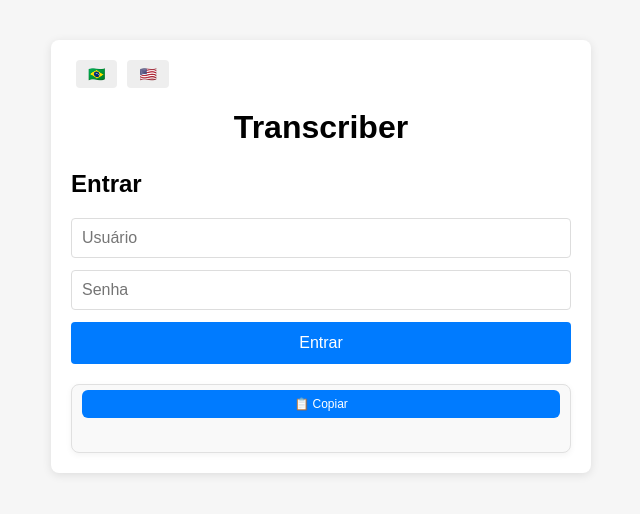
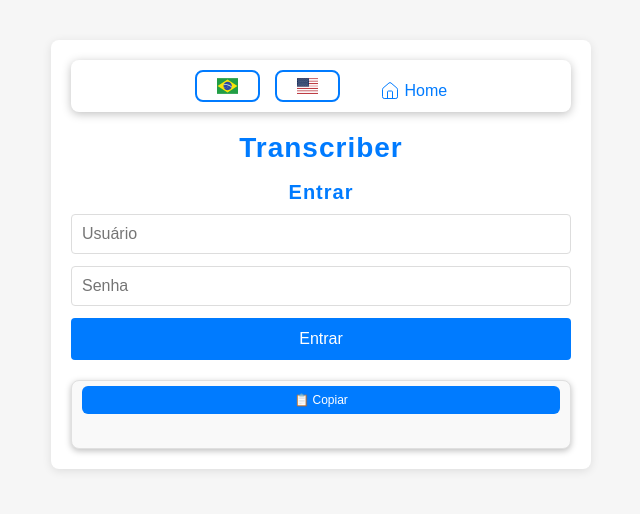
Before and after one commit to lucaspiressimao/transcriber-web, a FastAPI app: page /login in a window 1280 px wide. Shown: the top 514 px of the page, without its empty margins (319-959 px from the left). Run offline with FastAPI, Linux system fonts and the light colour scheme; parts of the project's set-up code (start-up, migrations or seed data) failed here and were passed over.

Commit message:
History with new CSS style

```diff
--- a/app/main.py
+++ b/app/main.py
@@ -13,6 +13,10 @@ import os
 from dotenv import load_dotenv
 from .auth import create_default_user
 from .database import AsyncSessionLocal
+
+from fastapi import Query
+from sqlalchemy import select, func
+from sqlalchemy.future import select
 
 from .auth import get_current_user, create_access_token, authenticate_user
 from .database import init_db, get_db
@@ -73,6 +77,7 @@ async def home(request: Request, current_user=Depends(get_current_user)):
 
     response =  templates.TemplateResponse("index.html", {
         "request": request,
+        "lang": get_lang(request),
         "user": current_user.username if current_user else None,
         "t": get_translations(get_lang(request)),
         "last_email": get_email(request),
@@ -84,6 +89,44 @@ async def home(request: Request, current_user=Depends(get_current_user)):
         response = RedirectResponse("/login", status_code=HTTP_302_FOUND)
 
     return response
+
+@app.get("/history", response_class=HTMLResponse)
+async def transcription_history(
+    request: Request,
+    page: int = Query(1, ge=1),
+    current_user=Depends(get_current_user),
+    db: AsyncSession = Depends(get_db)
+):
+    if not current_user:
+        return RedirectResponse("/login", status_code=HTTP_302_FOUND)
+
+    page_size = 10
+    offset = (page - 1) * page_size
+
+    result = await db.execute(
+        select(Transcription)
+        .where(Transcription.user_id == current_user.id)
+        .order_by(Transcription.created_at.desc())
+        .offset(offset)
+        .limit(page_size)
+    )
+    transcriptions = result.scalars().all()
+
+    count_result = await db.execute(
+        select(func.count(Transcription.id))
+        .where(Transcription.user_id == current_user.id)
+    )
+    total = count_result.scalar()
+
+    return templates.TemplateResponse("history.html", {
+        "request": request,
+        "lang": get_lang(request),
+        "user": current_user.username,
+        "transcriptions": transcriptions,
+        "page": page,
+        "total_pages": (total // page_size) + (1 if total % page_size else 0),
+        "t": get_translations(get_lang(request)),
+    })
 
 @app.post("/upload")
 async def upload_audio(
@@ -126,6 +169,7 @@ async def upload_audio(
 
     response = templates.TemplateResponse("index.html", {
         "request": request,
+        "lang": get_lang(request),
         "user": current_user.username,
         "transcription": transcription,
         "t": get_translations(get_lang(request)),
@@ -148,6 +192,7 @@ async def login(
 ):
     return templates.TemplateResponse("index.html", {
         "request": request,
+        "lang": get_lang(request),
         "login_error": False,
         "t": get_translations(get_lang(request)),
         "last_email": get_email(request),
@@ -165,6 +210,7 @@ async def login(
     if not user:
         return templates.TemplateResponse("index.html", {
             "request": request,
+            "lang": get_lang(request),
             "login_error": True,
             "t": get_translations(get_lang(request)),
             "last_email": get_email(request),
--- a/app/static/main.js
+++ b/app/static/main.js
@@ -72,6 +72,7 @@ document.addEventListener("DOMContentLoaded", function () {
 
     uploadForm?.addEventListener("submit", async function (e) {
         e.preventDefault();
+        console.log("✅ Submit chamado!");
         const file = fileInput.files[0];
         if (!file) return;
 
--- a/app/static/style.css
+++ b/app/static/style.css
@@ -15,8 +15,21 @@ body {
 }
 
 h1 {
+    font-size: 28px;
+    font-weight: 600;
+    color: #007bff;
     text-align: center;
-    margin-bottom: 24px;
+    margin-bottom: 12px;
+    letter-spacing: 1px;
+}
+
+h2 {
+    font-size: 20px;
+    font-weight: 600;
+    color: #007bff;
+    text-align: center;
+    margin-bottom: 10px;
+    letter-spacing: 1px;
 }
 
 form {
@@ -92,10 +105,8 @@ a:hover {
     border-radius: 6px;
     cursor: pointer;
     font-size: 12px;
-}
-
-#copy-btn {
     padding: 7px;
+    width: auto !important;
 }
 
 #copy-btn:hover {
@@ -117,10 +128,6 @@ a:hover {
 
 #transcription-bar button {
     flex-shrink: 0;
-}
-
-#copy-btn {
-    width: auto !important;
 }
 
 #lang-switch {
@@ -154,7 +161,8 @@ a:hover {
 .user-info {
     display: flex;
     justify-content: space-between;
-    align-items: center; /* <- isso alinha verticalmente */
+    align-items: center;
+    /* <- isso alinha verticalmente */
     background-color: #f0f4f8;
     padding: 10px 15px;
     border-radius: 6px;
@@ -162,18 +170,15 @@ a:hover {
     color: #333;
 }
 
-.logout-link:hover {
-    background-color: #c0392b;
-}
-
-.user-info  a{
+.user-info a {
     margin-top: 0;
     margin-left: 10px;
 }
 
 .user-info p {
     margin: 0;
-    line-height: 1; /* garante que fique centralizado */
+    line-height: 1;
+    /* garante que fique centralizado */
 }
 
 .logout-link {
@@ -186,25 +191,13 @@ a:hover {
     border-radius: 4px;
     text-decoration: none;
     font-size: 14px;
-    height: 100%; /* opcional se quiser altura igual à div */
+    height: 100%;
 }
 
 .logout-link:hover {
     background-color: #c0392b;
 }
 
-
-.logout-link {
-    display: flex;
-    align-items: center;
-    flex-direction: column;
-    background-color: #e74c3c;
-    color: white;
-    padding: 6px 12px;
-    border-radius: 4px;
-    text-decoration: none;
-    font-size: 14px;
-}
 
 .logout-link:hover {
     background-color: #c0392b;
@@ -220,13 +213,90 @@ a:hover {
     padding-left: 10px;
     padding-right: 10px;
     margin-top: 20px;
-    box-shadow: 0 2px 6px rgba(0, 0, 0, 0.05);
+    box-shadow: 0 2px 6px rgba(0, 0, 0, 0.25);
     font-size: 14px;
     line-height: 1.2;
     color: #333;
     text-align: justify;
     word-break: break-word;
 }
+
+.btn_lang:hover {
+    background-color: #007bff30;
+    color: white;
+}
+
+.btn_lang .fi {
+    font-size: 16px;
+}
+
+.btn_lang {
+    padding: 6px 20px !important;
+    background-color: transparent;
+    color: #007bff;
+    border: 2px solid #007bff;
+    border-radius: 8px;
+    font-size: 12px;
+    cursor: pointer;
+    transition: all 0.2s ease-in-out;
+}
+
+.nav-link i,
+.nav-link .lucide {
+    width: 20px;
+    height: 20px;
+    stroke-width: 1.2;
+}
+
+.nav-bar {
+    justify-content: center;
+    gap: 40px;
+    display: flex;
+    align-items: center;
+    background: white;
+    padding: 10px 20px;
+    border-radius: 8px;
+    margin-bottom: 20px;
+    box-shadow: 0 2px 10px rgba(0, 0, 0, 0.25);
+    flex-wrap: wrap;
+}
+
+.nav-left,
+.nav-right {
+    justify-content: center;
+    display: flex;
+    align-items: center;
+    gap: 15px;
+}
+
+.nav-link {
+    color: #007bff;
+    text-decoration: none;
+    font-size: 16px;
+    display: flex;
+    align-items: center;
+    gap: 4px;
+}
+
+.nav-link:hover {
+    text-decoration: underline;
+}
+
+/* .nav-left button {
+    padding: 6px 12px;
+    border: none;
+    border-radius: 6px;
+    background-color: #007bff;
+    color: white;
+    font-size: 14px;
+    cursor: pointer;
+}
+
+.nav-left button:hover {
+    background-color: #0056b3;
+} */
+
+
 
 @media (max-width: 600px) {
     html {
--- /dev/null
+++ b/app/templates/base.html
@@ -0,0 +1,54 @@
+<!DOCTYPE html>
+<html lang="{{ lang }}">
+
+<head>
+  <meta charset="UTF-8" />
+  <meta name="viewport" content="width=device-width, initial-scale=1.0" />
+  <title>{{ t.title }}</title>
+  <link rel="stylesheet" href="/static/style.css" />
+  <link href="https://fonts.googleapis.com/css2?family=Inter:wght@400;600&display=swap" rel="stylesheet">
+  <link rel="stylesheet" href="https://cdn.jsdelivr.net/npm/flag-icons@6/css/flag-icons.min.css" />
+  <link rel="manifest" href="/static/manifest.json" />
+  <meta name="theme-color" content="#2d2d2d" />
+  <link rel="apple-touch-icon" href="/static/icons/icon-192.png">
+  <meta name="mobile-web-app-capable" content="yes">
+  <meta name="apple-mobile-web-app-capable" content="yes">
+</head>
+
+<body>
+  <div class="container">
+    <nav class="nav-bar">
+      <div class="nav-left">
+        <button class="btn_lang" onclick="setLang('pt')"><span class="fi fi-br"></span></button>
+        <button class="btn_lang" onclick="setLang('en')"><span class="fi fi-us"></span></button>
+      </div>
+      <div class="nav-right" id="lang-switch">
+        <a href="/" class="nav-link"><i data-lucide="home"></i> {{ t.home }}</a>
+        {% if user %}
+        <a href="/history" class="nav-link"><i data-lucide="file-text"></i> {{ t.history }}</a>
+        <a href="/logout" class="nav-link"><i data-lucide="log-out"></i> {{ t.logout }}</a>
+        {% endif %}
+      </div>
+    </nav>
+
+    {% block content %}{% endblock %}
+  </div>
+
+  <!-- Loader -->
+  <div id="loader"
+    style="display:none; position:fixed; top:0; left:0; width:100%; height:100%; background:#fff; z-index:9999; text-align:center;">
+    <div style="position:relative; top:5%; font-size:24px;">⏳ {{ t.transcribing_wait }}</div>
+  </div>
+
+  <script src="/static/main.js"></script>
+  <script src="https://unpkg.com/lucide@latest"></script>
+  <script>
+    document.addEventListener("DOMContentLoaded", () => {
+      if (window.lucide) {
+        lucide.createIcons();
+      }
+    });
+  </script>
+</body>
+
+</html>
--- a/app/templates/index.html
+++ b/app/templates/index.html
@@ -1,32 +1,5 @@
-<!DOCTYPE html>
-<html lang="pt-BR">
-
-<head>
-  <meta charset="UTF-8" />
-  <meta name="viewport" content="width=device-width, initial-scale=1.0" />
-  <title>{{ t.title }}</title>
-  <link rel="stylesheet" href="/static/style.css" />
-  <link rel="manifest" href="/static/manifest.json" />
-  <meta name="theme-color" content="#2d2d2d" />
-  <link rel="apple-touch-icon" href="/static/icons/icon-192.png">
-  <meta name="mobile-web-app-capable" content="yes">
-  <meta name="apple-mobile-web-app-capable" content="yes">
-</head>
-
-<body>
-  <div class="container">
-    <div id="top_container">
-      <div id="lang-switch">
-        <button onclick="setLang('pt')">🇧🇷</button>
-        <button onclick="setLang('en')">🇺🇸</button>
-      </div>
-      {% if user %}
-      <div class="user-info">
-        <p>{{ t.logged_in_as }} <strong>{{ user }}</strong></p>
-        <a href="/logout" class="logout-link">{{ t.logout }}</a>
-      </div>
-      {% endif %}
-    </div>
+{% extends "base.html" %}
+{% block content %}
 
 <h1>{{ t.title }}</h1>
 
@@ -56,15 +29,5 @@
   <button onclick="copyTranscription()" id="copy-btn">{{ t.copy_transcription }}</button>
   <p id="transcription" style="white-space: pre-wrap;">{{ transcription or '' }}</p>
 </div>
-  </div>
 
-  <!-- Loader -->
-  <div id="loader"
-    style="display:none; position:fixed; top:0; left:0; width:100%; height:100%; background:#fff; z-index:9999; text-align:center;">
-    <div style="position:relative; top:5%; font-size:24px;">⏳ {{ t.transcribing_wait }}</div>
-  </div>
-
-  <script src="/static/main.js"></script>
-</body>
-
-</html>
+{% endblock %}
--- a/app/translations/en.json
+++ b/app/translations/en.json
@@ -15,5 +15,13 @@
     "success_copy": "✅ Transcription copied to clipboard!",
     "error_copy": "Failed to copy",
     "enter": "Enter",
-    "send_email": "Send transcription to email"
+    "send_email": "Send transcription to email",
+    "history_title": "Transcription History",
+    "prev_page": "Previous page",
+    "next_page": "Next page",
+    "page": "Page",
+    "of": "of",
+    "no_transcriptions": "No transcriptions found.",
+    "home": "Home",
+    "history": "History"
   }
--- a/app/translations/pt.json
+++ b/app/translations/pt.json
@@ -15,5 +15,13 @@
     "success_copy": "✅ Transcrição copiada para a área de transferência!",
     "error_copy": "Erro ao copiar",
     "enter": "Entrar",
-    "send_email": "Enviar transcrição por e-mail"
+    "send_email": "Enviar transcrição por e-mail",
+    "history_title": "Histórico de Transcrições",
+    "prev_page": "Página anterior",
+    "next_page": "Próxima página",
+    "page": "Página",
+    "of": "de",
+    "no_transcriptions": "Nenhuma transcrição encontrada.",
+    "home": "Home",
+    "history": "Histórico"
   }
```
Also changed, not shown: app/templates/history.html (added, +35 -0 lines). Lines whose indentation alone changed are shown as unchanged.
